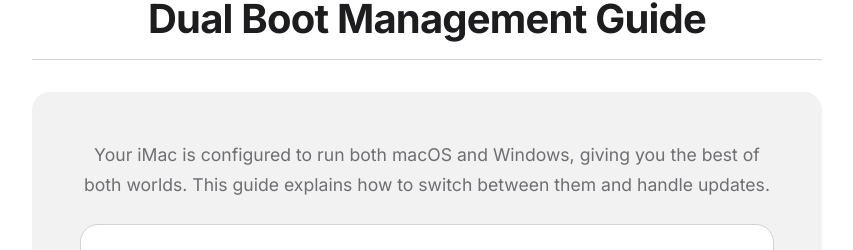
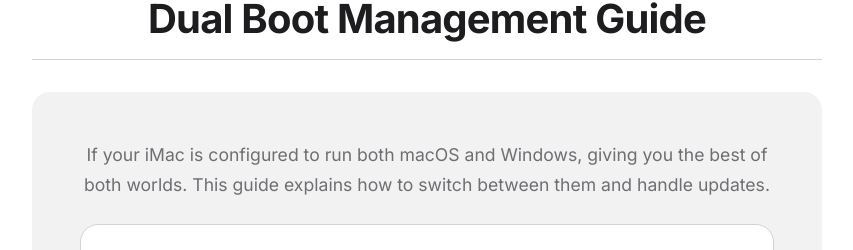
Before and after one commit to nicolae-cristoloveanu/appfel-bytes, a plain HTML site: page index.html in a window 1280 px wide. Shown: the part 5515-5765 px from the top of the page, without its empty margins (353-1206 px from the left). Drawn offline with nearby package versions, Linux system fonts and the light colour scheme.

Commit message:
Change text

```diff
--- a/index.html
+++ b/index.html
@@ -434,7 +434,7 @@
                     <div class="col-lg-10">
                         <h2 class="text-center">Dual Boot Management Guide</h2>
                         <div class="content-block content-block--grey">
-                            <p class="text-center mb-4">Your iMac is configured to run both macOS and Windows, giving
+                            <p class="text-center mb-4">If your iMac is configured to run both macOS and Windows, giving
                                 you
                                 the best of both worlds. This guide explains how to switch between them and handle
                                 updates.
```
